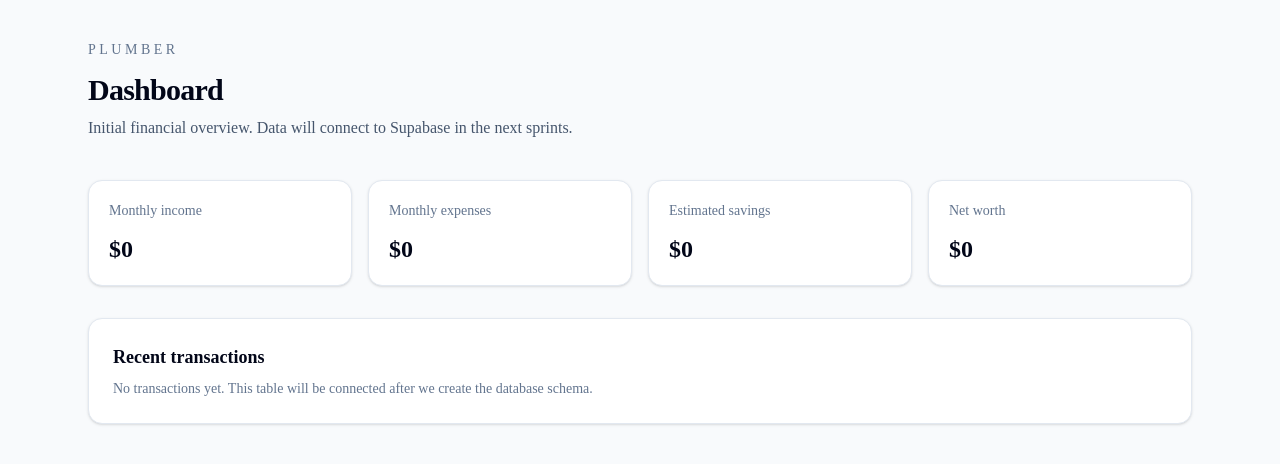
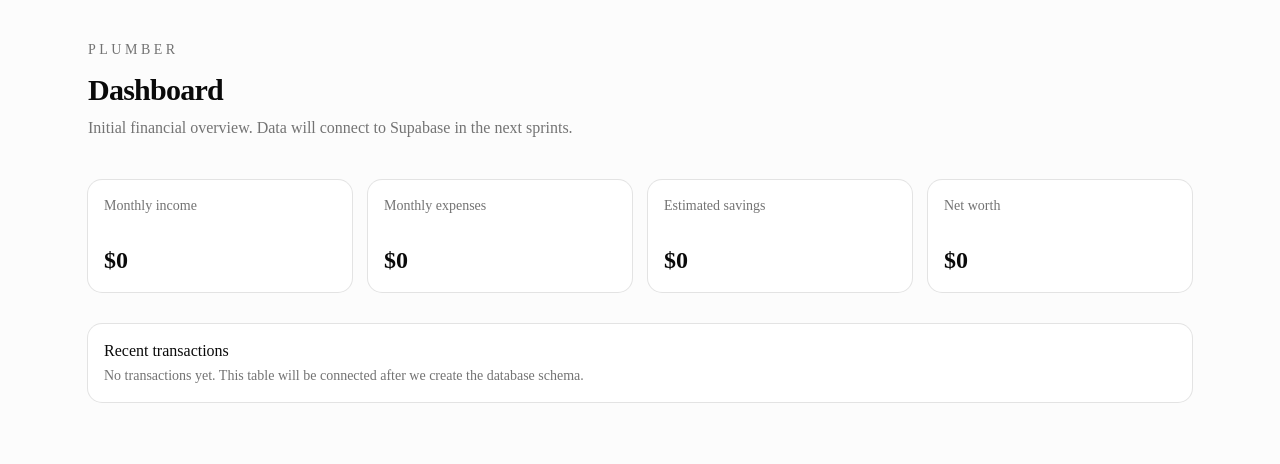
Before and after one commit to jhinojosp/plumber, a Next.js app: page /dashboard in a window 1280 px wide. Shown: the top 464 px of the page. Built offline with nearby package versions, Linux system fonts and the light colour scheme.

Commit message:
Use shadcn components on home and dashboard

```diff
--- a/src/app/dashboard/page.tsx
+++ b/src/app/dashboard/page.tsx
@@ -1,3 +1,11 @@
+import {
+  Card,
+  CardContent,
+  CardDescription,
+  CardHeader,
+  CardTitle,
+} from "@/components/ui/card";
+
 const metrics = [
   {
     label: "Monthly income",
@@ -19,16 +27,16 @@ const metrics = [
 
 export default function DashboardPage() {
   return (
-    <main className="min-h-screen bg-slate-50">
+    <main className="min-h-screen bg-muted/30">
       <div className="mx-auto max-w-6xl px-6 py-10">
         <div className="mb-10">
-          <p className="text-sm font-medium uppercase tracking-[0.25em] text-slate-500">
+          <p className="text-sm font-medium uppercase tracking-[0.25em] text-muted-foreground">
             Plumber
           </p>
-          <h1 className="mt-3 text-3xl font-semibold tracking-tight text-slate-950">
+          <h1 className="mt-3 text-3xl font-semibold tracking-tight">
             Dashboard
           </h1>
-          <p className="mt-2 text-slate-600">
+          <p className="mt-2 text-muted-foreground">
             Initial financial overview. Data will connect to Supabase in the
             next sprints.
           </p>
@@ -36,27 +44,26 @@ export default function DashboardPage() {
 
         <section className="grid gap-4 md:grid-cols-4">
           {metrics.map((metric) => (
-            <div
-              key={metric.label}
-              className="rounded-xl border border-slate-200 bg-white p-5 shadow-sm"
-            >
-              <p className="text-sm text-slate-500">{metric.label}</p>
-              <p className="mt-3 text-2xl font-semibold text-slate-950">
-                {metric.value}
-              </p>
-            </div>
+            <Card key={metric.label}>
+              <CardHeader className="pb-2">
+                <CardDescription>{metric.label}</CardDescription>
+              </CardHeader>
+              <CardContent>
+                <p className="text-2xl font-semibold">{metric.value}</p>
+              </CardContent>
+            </Card>
           ))}
         </section>
 
-        <section className="mt-8 rounded-xl border border-slate-200 bg-white p-6 shadow-sm">
-          <h2 className="text-lg font-semibold text-slate-950">
-            Recent transactions
-          </h2>
-          <p className="mt-2 text-sm text-slate-500">
-            No transactions yet. This table will be connected after we create
-            the database schema.
-          </p>
-        </section>
+        <Card className="mt-8">
+          <CardHeader>
+            <CardTitle>Recent transactions</CardTitle>
+            <CardDescription>
+              No transactions yet. This table will be connected after we create
+              the database schema.
+            </CardDescription>
+          </CardHeader>
+        </Card>
       </div>
     </main>
   );
--- a/src/app/page.tsx
+++ b/src/app/page.tsx
@@ -1,9 +1,11 @@
+import { Button } from "@/components/ui/button";
+
 export default function Home() {
   return (
-    <main className="min-h-screen bg-slate-950 text-white">
+    <main className="min-h-screen bg-background text-foreground">
       <section className="mx-auto flex min-h-screen max-w-5xl flex-col justify-center px-6">
         <div className="max-w-2xl">
-          <p className="mb-4 text-sm font-medium uppercase tracking-[0.3em] text-slate-400">
+          <p className="mb-4 text-sm font-medium uppercase tracking-[0.3em] text-muted-foreground">
             Plumber
           </p>
 
@@ -11,25 +13,19 @@ export default function Home() {
             Personal finance tracking, built properly.
           </h1>
 
-          <p className="mt-6 text-lg leading-8 text-slate-300">
+          <p className="mt-6 text-lg leading-8 text-muted-foreground">
             Track accounts, transactions, budgets, investments, net worth, and
             eventually SAT-backed tax data in one scalable web app.
           </p>
 
           <div className="mt-10 flex gap-4">
-            <a
-              href="/dashboard"
-              className="rounded-lg bg-white px-5 py-3 text-sm font-medium text-slate-950"
-            >
-              Open dashboard
-            </a>
+            <Button asChild>
+              <a href="/dashboard">Open dashboard</a>
+            </Button>
 
-            <a
-              href="https://github.com/jhinojosp/plumber"
-              className="rounded-lg border border-slate-700 px-5 py-3 text-sm font-medium text-white"
-            >
-              View repo
-            </a>
+            <Button asChild variant="outline">
+              <a href="https://github.com/jhinojosp/plumber">View repo</a>
+            </Button>
           </div>
         </div>
       </section>
```
